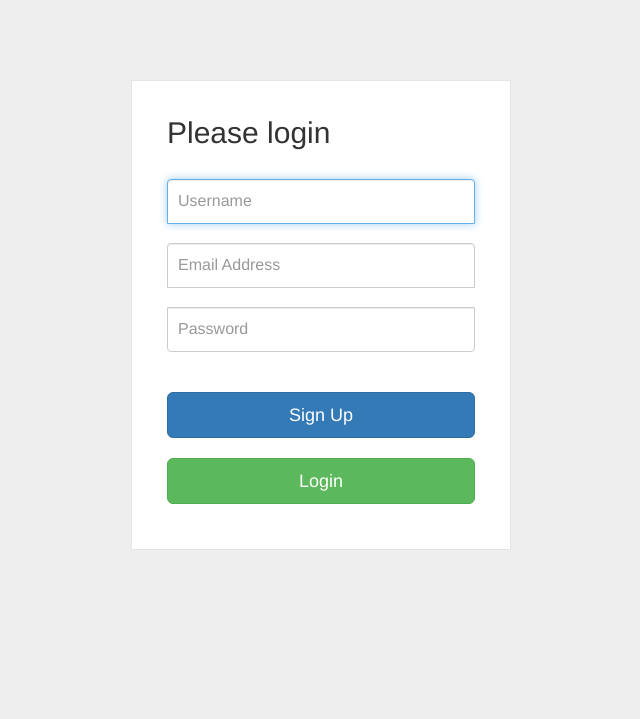
After one commit to justdabek/MealPlaner, a Django app: page /signup/ in a window 1280 px wide. The commit adds this page. Shown: the top 719 px of the page, without its empty margins (319-959 px from the left). Run offline with Django 3.2, Linux system fonts and the light colour scheme; some libraries are stand-ins or nearby versions.

Commit message:
Justyna/User authorisation

```diff
--- a/MealPlaner/forms.py
+++ b/MealPlaner/forms.py
@@ -5,3 +5,20 @@ class ProductForm(forms.ModelForm):
     class Meta:
         model=Product
         fields=('name','kcalPer100g','proteinsPer100g','fiberPer100g','fatPer100g')
+
+class SignUpForm(forms.Form):
+    username=forms.CharField(max_length=100, required=True)
+    email=forms.EmailField(required=True)
+    password=forms.CharField(widget=forms.PasswordInput())
+
+    def __init__(self,*args,**kwargs):
+        super(SignUpForm,self).__init__(*args,**kwargs)
+        self.fields['username'].widget.attr={
+            'class':'form-control'
+        }
+        self.fields['email'].widget.attr={
+            'class':'form-control'
+        }
+        self.fields['password'].widget.attr={
+            'class':'form-control'
+        }
--- /dev/null
+++ b/MealPlaner/static/login.css
@@ -0,0 +1,50 @@
+@import "bourbon";
+
+body {
+	background: #eee !important;
+}
+
+.wrapper {
+	margin-top: 80px;
+  margin-bottom: 80px;
+}
+
+.form-signin {
+    max-width: 380px;
+    padding: 15px 35px 45px;
+    margin: 0 auto;
+    background-color: #fff;
+    border: 1px solid rgba(0, 0, 0, 0.1);
+
+    .form-signin-heading,
+    .checkbox {
+      margin-bottom: 30px;
+    }
+
+	.checkbox {
+	  font-weight: normal;
+	}
+
+	.form-control {
+	  position: relative;
+	  font-size: 16px;
+	  height: auto;
+	  padding: 10px;
+		@include box-sizing(border-box);
+		&:focus {
+		  z-index: 2;
+		}
+	}
+
+	input[type="text"] {
+	  margin-bottom: -1px;
+	  border-bottom-left-radius: 0;
+	  border-bottom-right-radius: 0;
+	}
+
+	input[type="password"] {
+	  margin-bottom: 20px;
+	  border-top-left-radius: 0;
+	  border-top-right-radius: 0;
+	}
+}
--- a/MealPlaner/templates/base.html
+++ b/MealPlaner/templates/base.html
@@ -21,7 +21,7 @@
                     <span class="icon-bar"></span>
                     <span class="icon-bar"></span>
                 </button>
-                <a class="navbar-brand" href="/">Main Site</a>
+                <a class="navbar-brand" href="/">Meal planer</a>
             </div>
 
             <div id="navbar" class="collapse navbar-collapse">
--- /dev/null
+++ b/MealPlaner/templates/signup.html
@@ -0,0 +1,18 @@
+{% load static %}
+<link rel="stylesheet" href="https://maxcdn.bootstrapcdn.com/bootstrap/3.3.7/css/bootstrap.min.css" integrity="sha384-BVYiiSIFeK1dGmJRAkycuHAHRg32OmUcww7on3RYdg4Va+PmSTsz/K68vbdEjh4u" crossorigin="anonymous">
+<link href='{% static "login.css" %}' rel="stylesheet">
+
+<div class="wrapper">
+    <form method='post' action="" class="form-signin">{% csrf_token %}
+        <h2 class="form-signin-heading">Please login</h2>
+        <input type="text" class="form-control" name="username" placeholder="Username" required="" autofocus=""/>
+        <br>
+        <input type="text" class="form-control" name="email" placeholder="Email Address" required="" autofocus=""/>
+        <br>
+        <input type="password" class="form-control" name="password" placeholder="Password" required=""/>
+        <br>
+        <button class="btn btn-lg btn-primary btn-block" type="submit">Sign Up</button>
+        <br>
+        <a href="{% url 'login' %}" class="btn btn-lg btn-success btn-block">Login</a>
+    </form>
+</div>
--- a/MealPlaner/urls.py
+++ b/MealPlaner/urls.py
@@ -15,14 +15,20 @@ Including another URLconf
 """
 from django.contrib import admin
 from django.urls import path
-from .views import index, products
+from .views import index, products,signUp,login_view, logout_view, change_password
 
 
 from django.conf import settings
 
 urlpatterns = [
-    path(r'',index),
+    path('',index, name="index"),
+    path('signup/', signUp, name="signup"),
+    path('login/', login_view, name="login"),
+    path('logout/', logout_view, name="logout"),
+    path('change_password/$', change_password, name="change_password"),
     path('admin/', admin.site.urls),
     path('products/',products),
     path('products/<pk>/',products)
+
+
 ]
--- a/MealPlaner/views.py
+++ b/MealPlaner/views.py
@@ -1,14 +1,69 @@
-from django.shortcuts import render
+from django.contrib import messages
+from django.shortcuts import render, redirect
+from django.contrib.auth import authenticate, login, logout
+from django.contrib.auth.decorators import login_required
+from django.contrib.auth.models import User
 from datetime import datetime
 from .models import Product
-from .forms import ProductForm
+from .forms import ProductForm, SignUpForm
 
 def index(request):
+    auth = True
+    if not request.user.is_authenticated:
+        auth = False
+
     context = {
         'current_date':datetime.now(),
-        'title':'Home'
+        'title':'Home',
+        'auth':auth
     }
-    return render(request,'index.html',context)
+    return render(request, 'index.html', context)
+
+
+
+
+def login_user(request,user):
+    login(request,user)
+    return True
+
+def logout_view(request):
+    logout(request)
+    return redirect('login')
+
+def signUp(request):
+    if request.method=='POST':
+        form=SignUpForm(request.POST)
+        if form.is_valid():
+            user=User.objects.create_user(is_staff=True,is_active=True,**form.cleaned_data)
+            messages.success(request,"Your account has been created")
+            if login_user(request,user):
+                return redirect('index')
+    else:
+        form= SignUpForm()
+    return render(request,'signup.html',{'form':form})
+
+def login_view(request):
+    if request.POST:
+        username=request.POST['username']
+        password=request.POST['password']
+        user=authenticate(username=username,password=password)
+        if user is not None:
+            login(request,user)
+            return redirect('index')
+        else:
+            messages.error(request,"Check your user name and password")
+    return render(request,'login.html')
+
+@login_required(redirect_field_name='login')
+def change_password(request):
+    if request.POST:
+        user=request.user
+        password=request.POST.get('password',None)
+        if password:
+            user.set_password(password)
+            user.save()
+        return redirect('index')
+    return render(request,'change_password.html')
 
 def products(request,pk='None'):
     populate_db()
```
Also changed, not shown: MealPlaner/templates/change_password.html (added, +13 -0 lines), MealPlaner/templates/index.html (+27 -0 lines), MealPlaner/templates/login.html (added, +16 -0 lines), MealPlaner/templates/old_index.html (added, +7 -0 lines), MealPlaner/models.py (line endings or trailing spaces), db.sqlite3.
